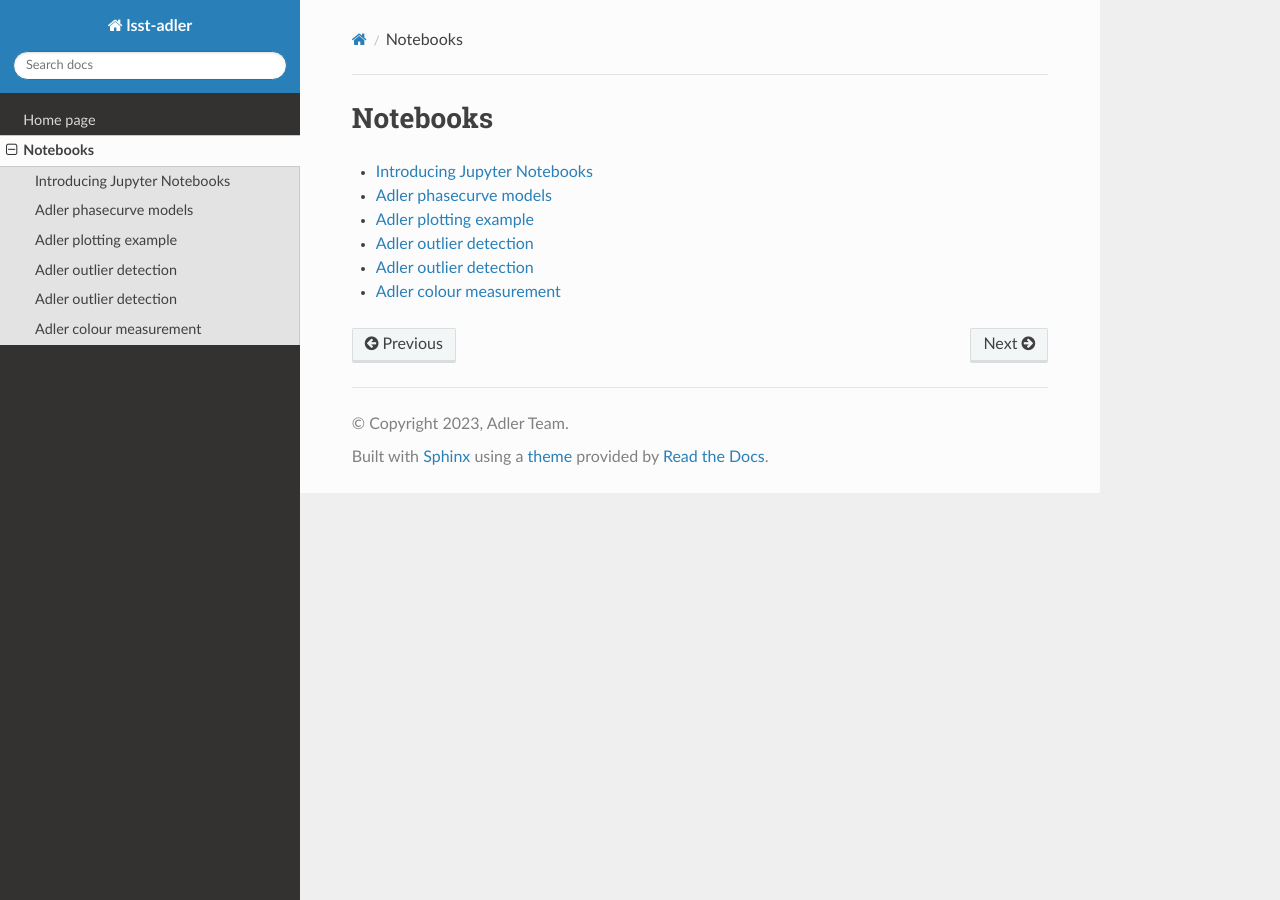
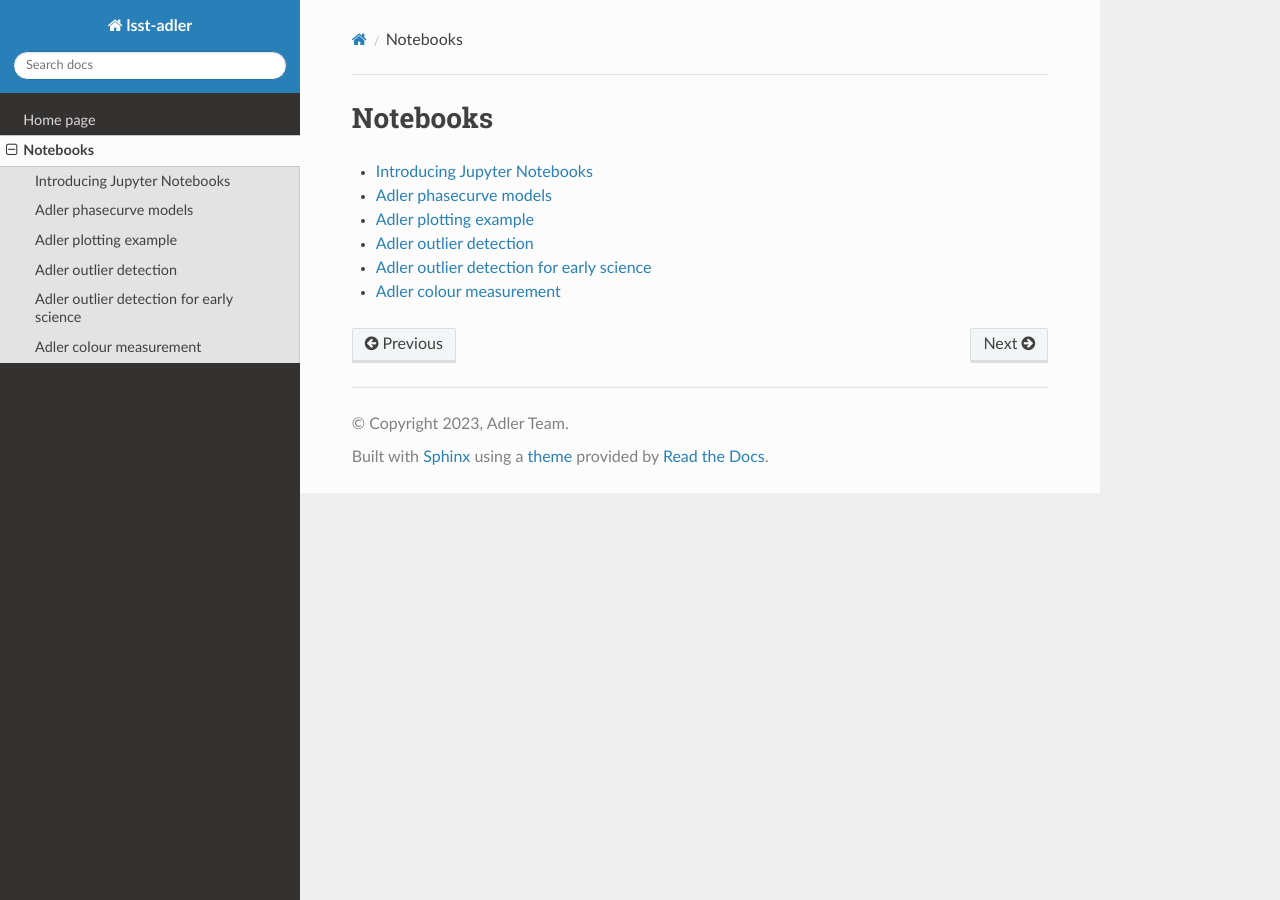
Before and after one commit to lsst-uk/lsst-adler, a Sphinx documentation site: the page built from docs/notebooks.rst, in a window 1280 px wide. Built offline with Sphinx 7.4.7 and the Read the Docs theme 3.1.0, drawn with Linux system fonts in a browser that asks for light colours; pages that are not in the unit, such as notebooks, are missing from menus.

Commit message:
Changed name of notebook in docs toc

```diff
--- a/docs/notebooks.rst
+++ b/docs/notebooks.rst
@@ -7,5 +7,5 @@ Notebooks
     Adler phasecurve models <notebooks/adler_phasecurve_example>
     Adler plotting example <notebooks/plotting_utilities_example>
     Adler outlier detection <notebooks/outlier_detection_example>
-    Adler outlier detection <notebooks/early_science_outlier_detection_example>
+    Adler outlier detection for early science <notebooks/early_science_outlier_detection_example>
     Adler colour measurement <notebooks/colour_functions_example>
```
